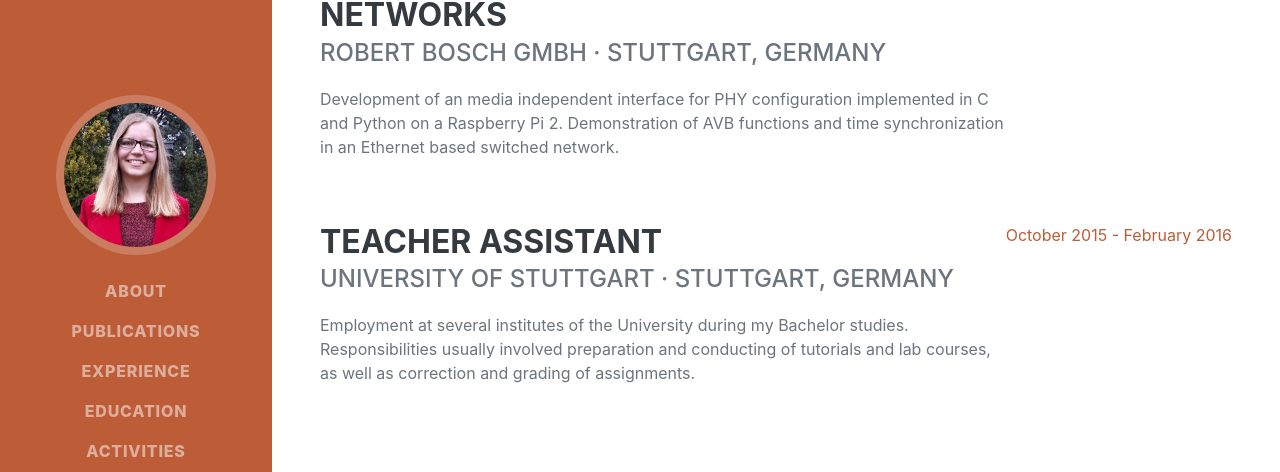
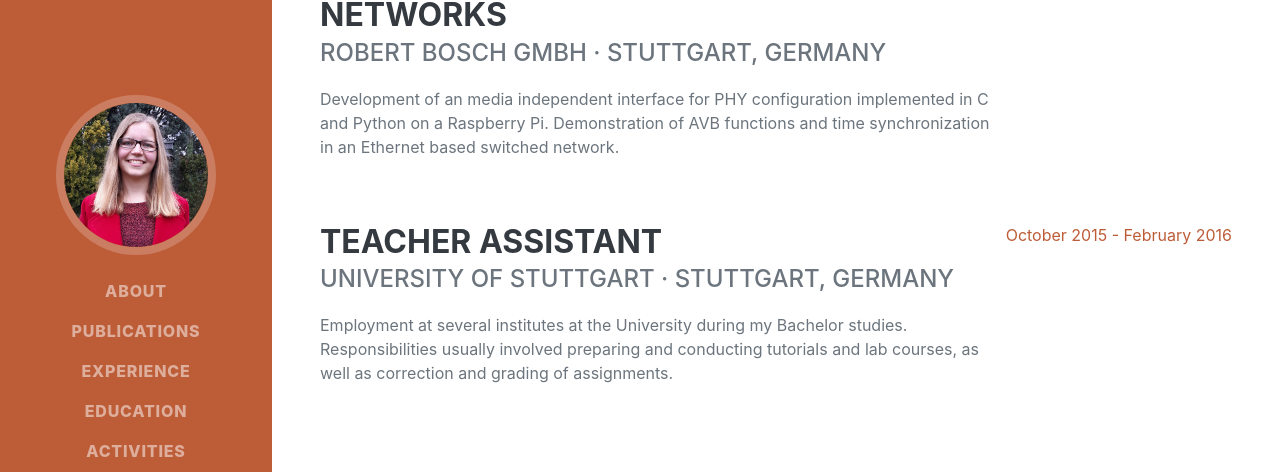
Before and after one commit to ltriess/ltriess.github.io, a Jekyll site: the page built from index.md, in a window 1280 px wide and 900 px high, scrolled down 4006 px. Shown: the part 171-643 px from the top of the window. Built offline with Jekyll 4.4.1, drawn with Linux system fonts in a browser that asks for light colours; nearby versions of some CDN libraries; some web fonts are replaced.

Commit message:
Better wording

```diff
--- a/_sections/02_experience.html
+++ b/_sections/02_experience.html
@@ -72,7 +72,7 @@ order: 2
         <h3 class="mb-0">Student Employee · Automotive Networks</h3>
         <div class="subheading mb-3">Robert Bosch GmbH · Stuttgart, Germany</div>
         <p>
-            Development of an media independent interface for PHY configuration implemented in C and Python on a Raspberry Pi 2.
+            Development of an media independent interface for PHY configuration implemented in C and Python on a Raspberry Pi.
             Demonstration of AVB functions and time synchronization in an Ethernet based switched network.
         </p>
     </div>
@@ -84,8 +84,8 @@ order: 2
         <h3 class="mb-0">Teacher Assistant</h3>
         <div class="subheading mb-3">University of Stuttgart · Stuttgart, Germany</div>
         <p>
-            Employment at several institutes of the University during my Bachelor studies.
-            Responsibilities usually involved preparation and conducting of tutorials and lab courses,
+            Employment at several institutes at the University during my Bachelor studies.
+            Responsibilities usually involved preparing and conducting tutorials and lab courses,
             as well as correction and grading of assignments.
         </p>
     </div>
```
